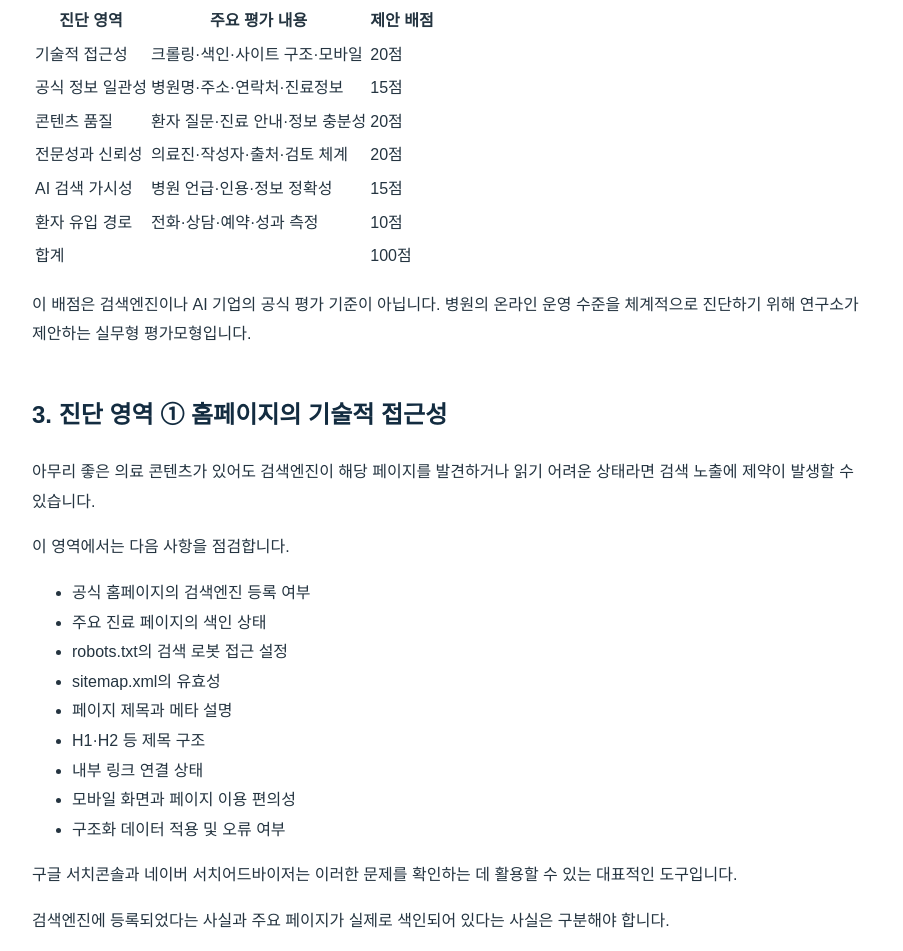
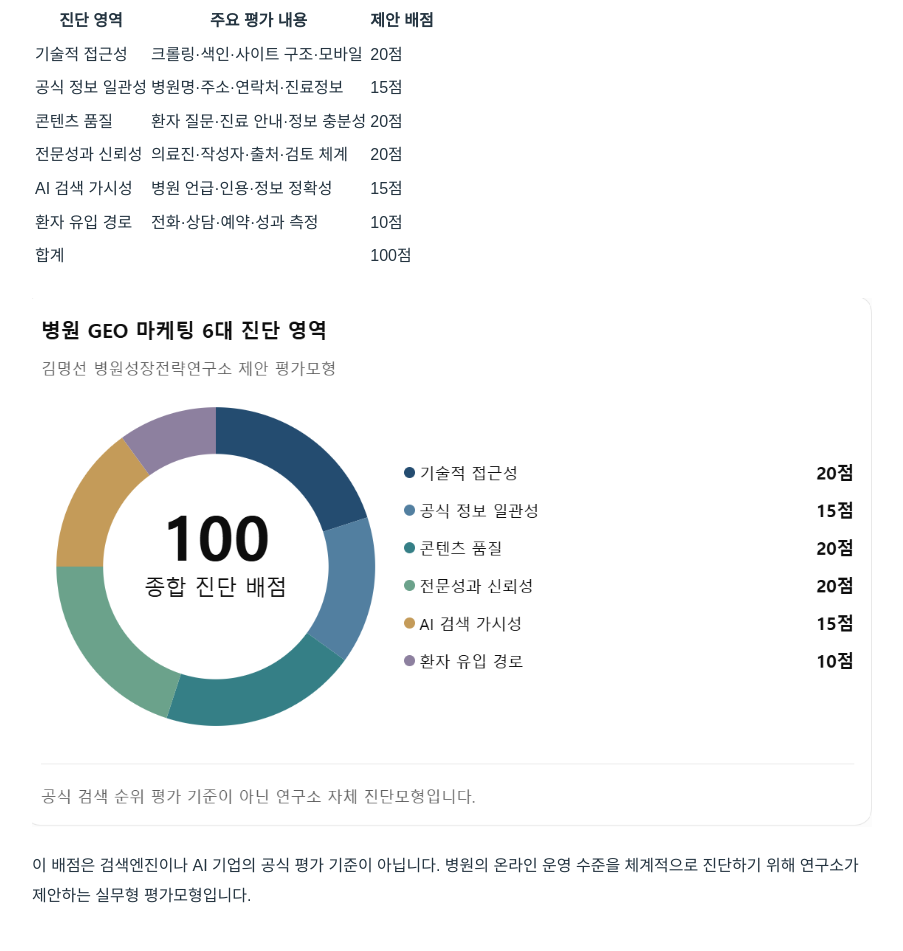
Before and after one commit to kms3274-ship-it/geo-strategy-website, an Eleventy site: page src/insights/hospital-geo.md in a window 1280 px wide. Shown: the part 1299-2250 px from the top of the page, without its empty margins (188-1091 px from the left). Built offline with nearby package versions, Linux system fonts and the light colour scheme; Eleventy itself is replaced by a stand-in of ours; files that its build step writes are made by us from their sources.

Commit message:
Update src/insights/hospital-geo.md (via Pages CMS)

```diff
--- a/src/insights/hospital-geo.md
+++ b/src/insights/hospital-geo.md
@@ -45,6 +45,10 @@ permalink: /insights/hospital-geo/index.html
 | 환자 유입 경로 | 전화·상담·예약·성과 측정 | 10점 |
 | 합계 |  | 100점 |
 
+
+
+
+![image.png](/assets/uploads/image-1.png)
 
 이 배점은 검색엔진이나 AI 기업의 공식 평가 기준이 아닙니다. 병원의 온라인 운영 수준을 체계적으로 진단하기 위해 연구소가 제안하는 실무형 평가모형입니다.
 
@@ -240,6 +244,7 @@ AI 진단에서는 다음 내용을 기록합니다.
 ## 참고자료
 
 1. Aggarwal et al., GEO: Generative Engine Optimization
+
 [https://arxiv.org/abs/2311.09735](https://arxiv.org/abs/2311.09735)
 2. Google Search Central, AI 기능과 웹사이트
 [https://developers.google.com/search/docs/appearance/ai-features?hl=ko](https://developers.google.com/search/docs/appearance/ai-features?hl=ko)
```
